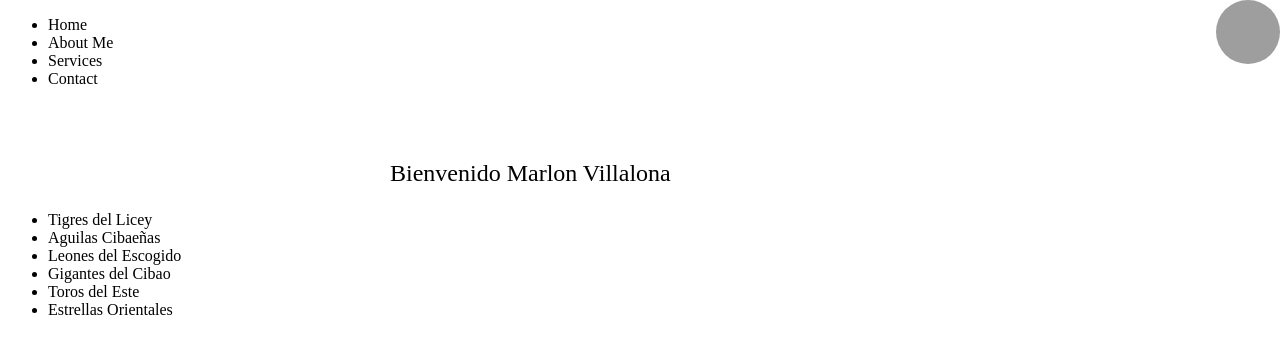
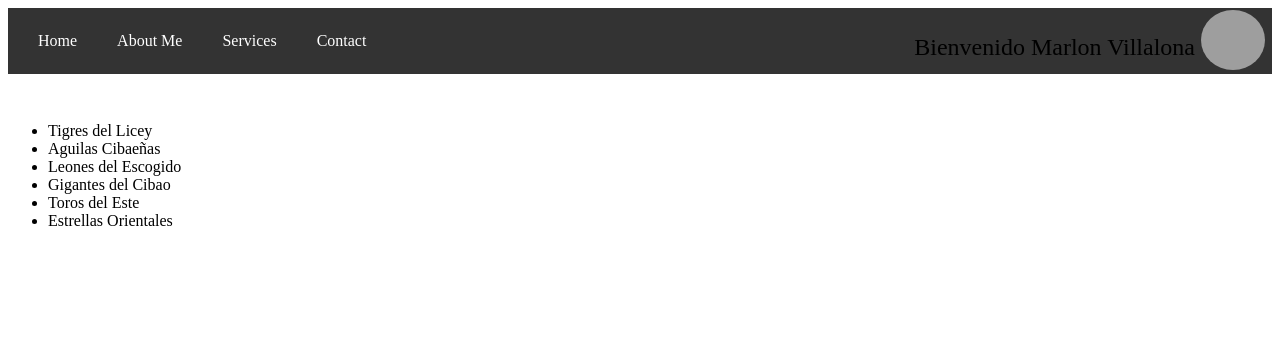
Before and after one commit to Marlon-Vipe/HW-Angular, an Angular app: page / in a window 1280 px wide. Both pictures are taken after a click on the button "Log In". Shown: the top 354 px of the page. Built offline with nearby package versions, Linux system fonts and the light colour scheme; grey boxes are pictures that could not be loaded.

Commit message:
add menu and profile picture

```diff
--- a/src/app/nav-bar/nav-bar.component.css
+++ b/src/app/nav-bar/nav-bar.component.css
@@ -1,3 +1,32 @@
 h1 {
     color: aliceblue;
 }
+
+nav {
+    background-color: #333; /* Color de fondo del navbar */
+    padding: 10px; /* Espacio dentro del navbar */
+}
+
+ul {
+    list-style-type: none; /* Quitar puntos de la lista */
+    margin: 0;
+    padding: 0;
+    overflow: hidden; /* Mantener los elementos dentro del navbar */
+    display: flex; /* Mostrar los elementos horizontalmente */
+}
+
+li {
+    float: left; /* Alinear los elementos hacia la izquierda */
+}
+
+li a {
+    display: block;
+    color: white; /* Color del texto */
+    text-align: center;
+    padding: 14px 20px;
+    text-decoration: none; /* Quitar subrayado */
+}
+
+li a:hover {
+    background-color: #111; /* Color de fondo al pasar el mouse */
+}
--- a/src/app/nav-bar/nav-bar.component.html
+++ b/src/app/nav-bar/nav-bar.component.html
@@ -1,6 +1,8 @@
-<ul>
-    <li>Home</li>
-    <li>About Me</li>
-    <li>Services</li>
-    <li>Contact</li>
-</ul>
+<nav>
+    <ul>
+        <li><a href="#">Home</a></li>
+        <li><a href="#">About Me</a></li>
+        <li><a href="#">Services</a></li>
+        <li><a href="#">Contact</a></li>
+    </ul>
+</nav>
--- a/src/app/user/user.component.css
+++ b/src/app/user/user.component.css
@@ -7,9 +7,15 @@ section{
 
 img {
     width: 64px;
-    height: 64px;
+    height: 60px;
     border-radius: 50%;
     position: absolute;
-    top: 0;
-    right: 0;
+    top: 10px;
+    right: 15px;
 }
+
+#welcome-user {
+    position: absolute;
+    top: 10px;
+    right: 85px;
+}
--- a/src/app/user/user.component.html
+++ b/src/app/user/user.component.html
@@ -1,6 +1,6 @@
 <section>
 @if (isLoggedIn) {
-    <p>Bienvenido {{username}}</p>
+    <p id="welcome-user">Bienvenido {{username}}</p>
     <img
     (click)="greet()"
     alt="photo"
```
